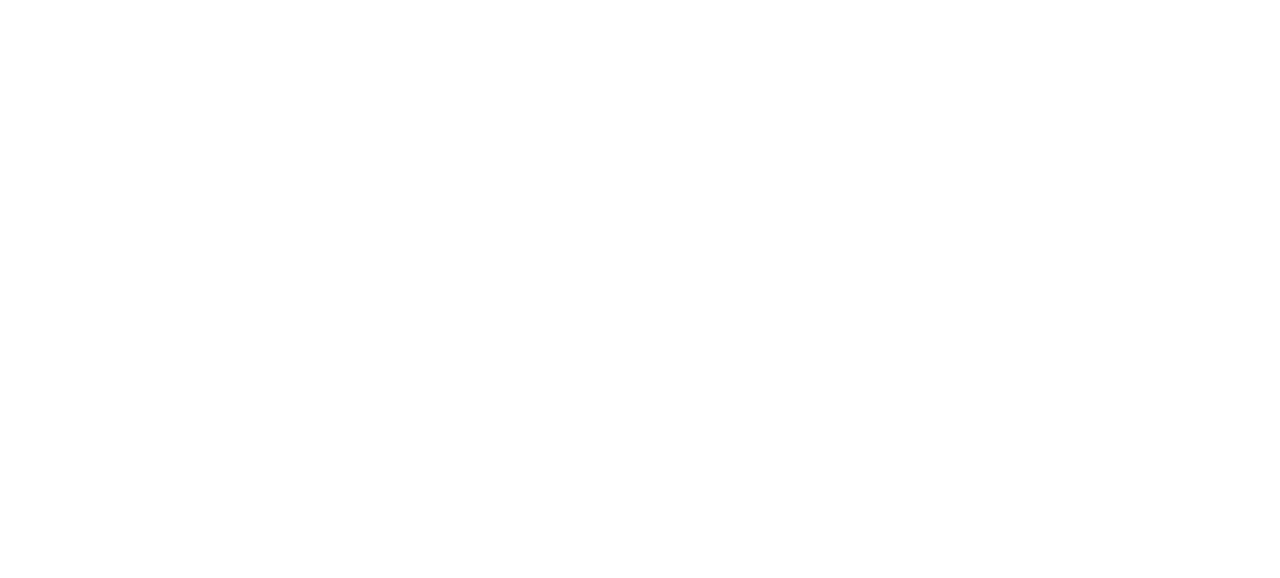
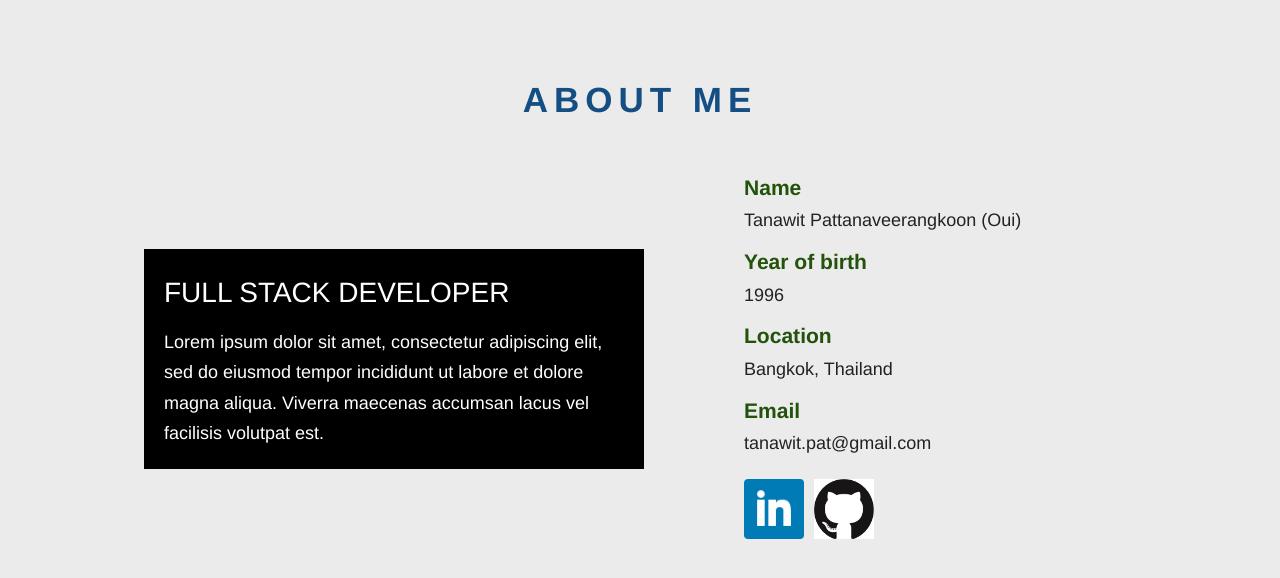
Before and after one commit to tanawitpat/tanawit-web-profile-vuejs, a Vue app: page / in a window 1280 px wide. Shown: the part 790-1368 px from the top of the page. Before the commit the page ends 800 px from the top, so only its background shows below. Built offline with nearby package versions, Linux system fonts and the light colour scheme.

Commit message:
Initialize the about me section

```diff
--- a/src/components/Index.vue
+++ b/src/components/Index.vue
@@ -1,17 +1,19 @@
 <template>
-  <div class="hello">
+  <div id="index">
     <SectionHome />
+    <SectionAboutMe />
   </div>
 </template>
 
 <script lang="ts">
-import { Component, Vue } from 'vue-property-decorator';
 import SectionHome from './sections/Home.vue';
+import SectionAboutMe from './sections/AboutMe.vue';
 
-@Component({
+export default {
+  name: 'index',
   components: {
     SectionHome,
+    SectionAboutMe,
   },
-})
-export default class App extends Vue {}
+};
 </script>
--- /dev/null
+++ b/src/components/sections/AboutMe.vue
@@ -0,0 +1,147 @@
+<template>
+  <section id="section-aboutme" class="section-aboutme">
+    <h1 class="heading-primary u-margin-bottom-medium section-aboutme__heading">About Me</h1>
+    <div class="section-aboutme__content">
+      <div class="section-aboutme__terminal">
+        <p class="section-aboutme__terminal--title">Full stack developer</p>
+        <p>
+          Lorem ipsum dolor sit amet, consectetur adipiscing elit,
+          sed do eiusmod tempor incididunt ut labore et dolore magna aliqua.
+          Viverra maecenas accumsan lacus vel facilisis volutpat est.
+        </p>
+      </div>
+      <div class="section-aboutme__description">
+        <div class="section-aboutme__profile">
+          <h3 class="section-aboutme__profile--title">Name</h3>
+          <p>Tanawit Pattanaveerangkoon (Oui)</p>
+        </div>
+        <div class="section-aboutme__profile">
+          <h3 class="section-aboutme__profile--title">Year of birth</h3>
+          <p>1996</p>
+        </div>
+        <div class="section-aboutme__profile">
+          <h3 class="section-aboutme__profile--title">Location</h3>
+          <p>Bangkok, Thailand</p>
+        </div>
+        <div class="section-aboutme__profile">
+          <h3 class="section-aboutme__profile--title">Email</h3>
+          <p>tanawit.pat@gmail.com</p>
+        </div>
+        <div class="section-aboutme__social-network">
+          <a href="https://www.linkedin.com/in/tanawitp/">
+              <img
+                src="../../assets/img/linkedin.jpg"
+                alt="Linkedin logo"
+                class="section-aboutme__social-network--logo"
+              />
+          </a>
+          <a href="https://github.com/tanawitpat">
+              <img
+                src="../../assets/img/github.png"
+                alt="Github logo"
+                class="section-aboutme__social-network--logo"
+              />
+          </a>
+        </div>
+      </div>
+    </div>
+  </section>
+</template>
+
+<script lang="ts">
+import { Component, Vue } from 'vue-property-decorator';
+
+export default {
+  name: 'section-aboutme',
+};
+</script>
+
+<style scoped lang="scss">
+.section-aboutme {
+  background-color: $color-grey-light-2;
+  background-position: right top;
+  background-size: cover;
+  padding: 10rem;
+  color: $color-grey-dark-1;
+  font-size: 1.8rem;
+
+  @include respond(small) {
+    font-size: 2rem;
+    padding: 3rem;
+  }
+
+  &__heading {
+    color: $color-primary;
+  }
+
+  &__content {
+    display: grid;
+    grid-template-columns: 55% 45%;
+    align-items: center;
+    justify-content: center;
+
+    @include respond(large) {
+      grid-template-columns: 1fr;
+      grid-template-rows: repeat(2, 1fr)
+    }
+  }
+
+  &__terminal {
+    margin: 0 5rem 0 auto;
+    color: white;
+    background-color: black;
+    padding: 2rem;
+    max-width: 50rem;
+    margin-left: auto;
+
+    &--title {
+      font-size: 2.8rem;
+      margin-bottom: 1rem;
+      text-transform: uppercase;
+    }
+
+    @include respond(large) {
+      margin: 0 auto;
+      grid-row: 1 / 3;
+      grid-column: 1 / 2;
+      text-align: center;
+    }
+
+    @include respond(medium) {
+        margin: 0rem;
+    }
+  }
+
+  &__description {
+    padding-left: 5rem;
+
+    @include respond(large) {
+        margin-top: 5rem;
+        padding: 0rem 5rem;
+    }
+
+    @include respond(medium) {
+        padding: 0;
+        text-align: center;
+    }
+  }
+
+  &__profile {
+    margin-bottom: .8rem;
+
+    &--title {
+        color: $color-secondary;
+    }
+  }
+
+  &__social-network {
+    margin-top: 2rem;
+
+    &--logo {
+      width: 60px;
+      height: 60px;
+      margin-right: 1rem;
+    }
+  }
+}
+</style>
--- a/src/components/sections/Home.vue
+++ b/src/components/sections/Home.vue
@@ -1,5 +1,5 @@
 <template>
-  <section class="section-home">
+  <section id="section-home" class="section-home">
     <div class="section-home__greeting u-center-text">
       <h1 class="section-home__greeting--message">Hi, I'm Tanawit</h1>
       <div class="section-home__greeting--description">Developer | Data</div>
@@ -10,7 +10,9 @@
 <script lang="ts">
 import { Component, Vue } from 'vue-property-decorator';
 
-export default class SectionHome extends Vue {}
+export default {
+  name: 'section-home',
+};
 </script>
 
 <style scoped lang="scss">
```
